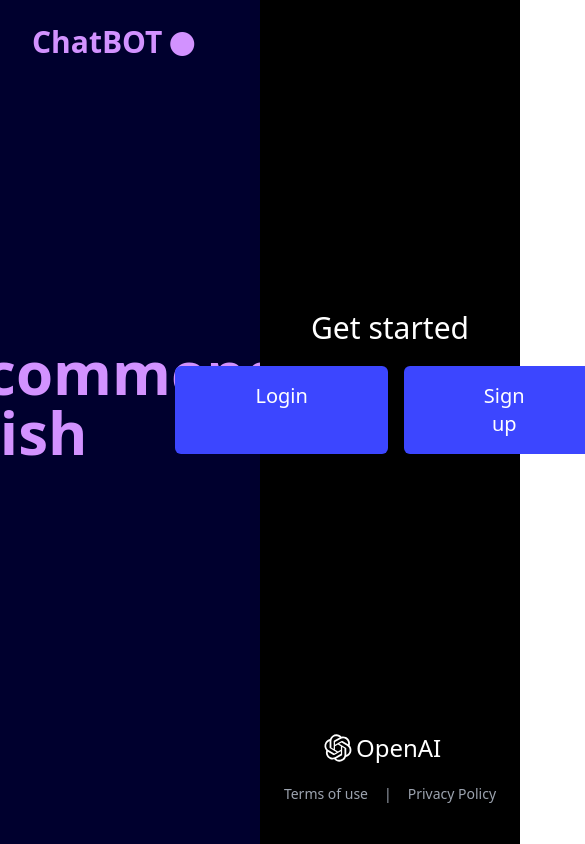
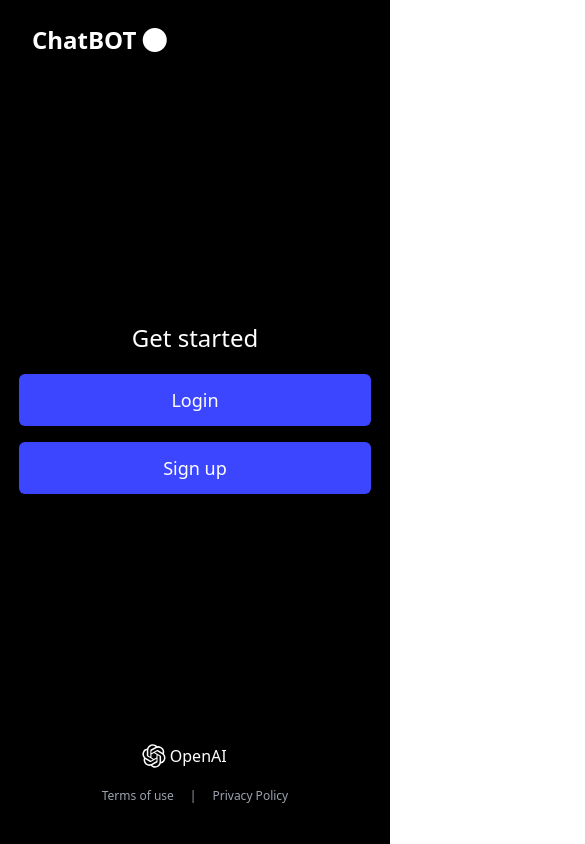
Before and after one commit to MuhammedSafvanMP/chatBot, a React (Create React App) app: page / in a window 390 px wide. Shown: the whole page, 585 px wide, since content can reach past the window. Built offline with nearby package versions, Linux system fonts and the light colour scheme.

Commit message:
responsive add main.js

```diff
--- a/src/components/pages/Main.js
+++ b/src/components/pages/Main.js
@@ -10,10 +10,10 @@ export default function Main() {
 
     // Main content section
     <section className=" flex justify-center items-center">
-      <h2 className="absolute top-6 left-8 text-mlg_text text-3xl font-semibold">
+      <h2 className="absolute top-6 left-8  text-2xl font-semibold text-white md:text-mlg_text lg:text-3xl">
         ChatBOT <i className="fa-solid fa-circle text-2xl"></i>
       </h2>
-      <div className="flex flex-col justify-center  w-full h-screen pl-10 bg-mlg_primary text-mlg_text">
+      <div className="hidden md:flex flex-col justify-center  w-full h-screen pl-10 bg-mlg_primary text-mlg_text ">
         <h3 className="text-6xl font-bold auto-typed">
           {/* Auto Typing code */}
           <Typewriter
@@ -52,18 +52,19 @@ export default function Main() {
             typeSpeed={70}
             deleteSpeed={50}
             delaySpeed={1000}
+
           />
         </p>
       </div>
 
             {/* Log in & Sign up link section */}
 
-      <div className="w-8/12 h-screen bg-black text-white flex flex-col justify-end items-center text-center">
+      <div className="w-full lg:w-8/12 h-screen bg-black text-white flex flex-col justify-end items-center text-center">
             <div className="h-2/4 flex flex-col items-center">
-              <h2 className="pb-5 text-3xl font-medium">Get started</h2>
-              <div className="flex gap-4 text-xl font-medium">
-              <Link  className="px-20 py-4 rounded-md bg-mlg_btn hover:bg-blue-800">Login</Link>
-            <Link  className="px-20 py-4 rounded-md bg-mlg_btn hover:bg-blue-800">
+              <h2 className="pb-5 text-2xl font-medium md:text-3xl">Get started</h2>
+              <div className="flex flex-col gap-4 text-lg font-medium md:flex-row md:text-xl">
+              <Link  className="px-36 py-3 rounded-md bg-mlg_btn hover:bg-blue-800 md:px-14 md:py-4 lg:px-20">Login</Link>
+            <Link  className="px-36 py-3 rounded-md bg-mlg_btn hover:bg-blue-800 md:px-14 md:py-4 lg:px-20">
               Sign up
             </Link>
               </div>
@@ -73,10 +74,10 @@ export default function Main() {
 
             <footer className="pb-10">
           <div className="pb-5 flex gap-1 pl-10">
-            <img src="./img/chatgpt.svg" alt="chatGPT-logo" className="w-7" />
-            <h4 className="text-2xl">OpenAI</h4>
+            <img src="./img/chatgpt.svg" alt="chatGPT-logo" className="w-6 md:w-7" />
+            <h4 className="text-base md:text-2xl">OpenAI</h4>
           </div>
-          <div className="flex gap-4 text-sm text-gray-400">
+          <div className="flex gap-4 text-xs text-gray-400 md:text-sm">
             <span>Terms of use</span>|<span>Privacy Policy</span>
           </div>
         </footer>
```
Also changed, not shown: src/components/auth/Login.js (added).
